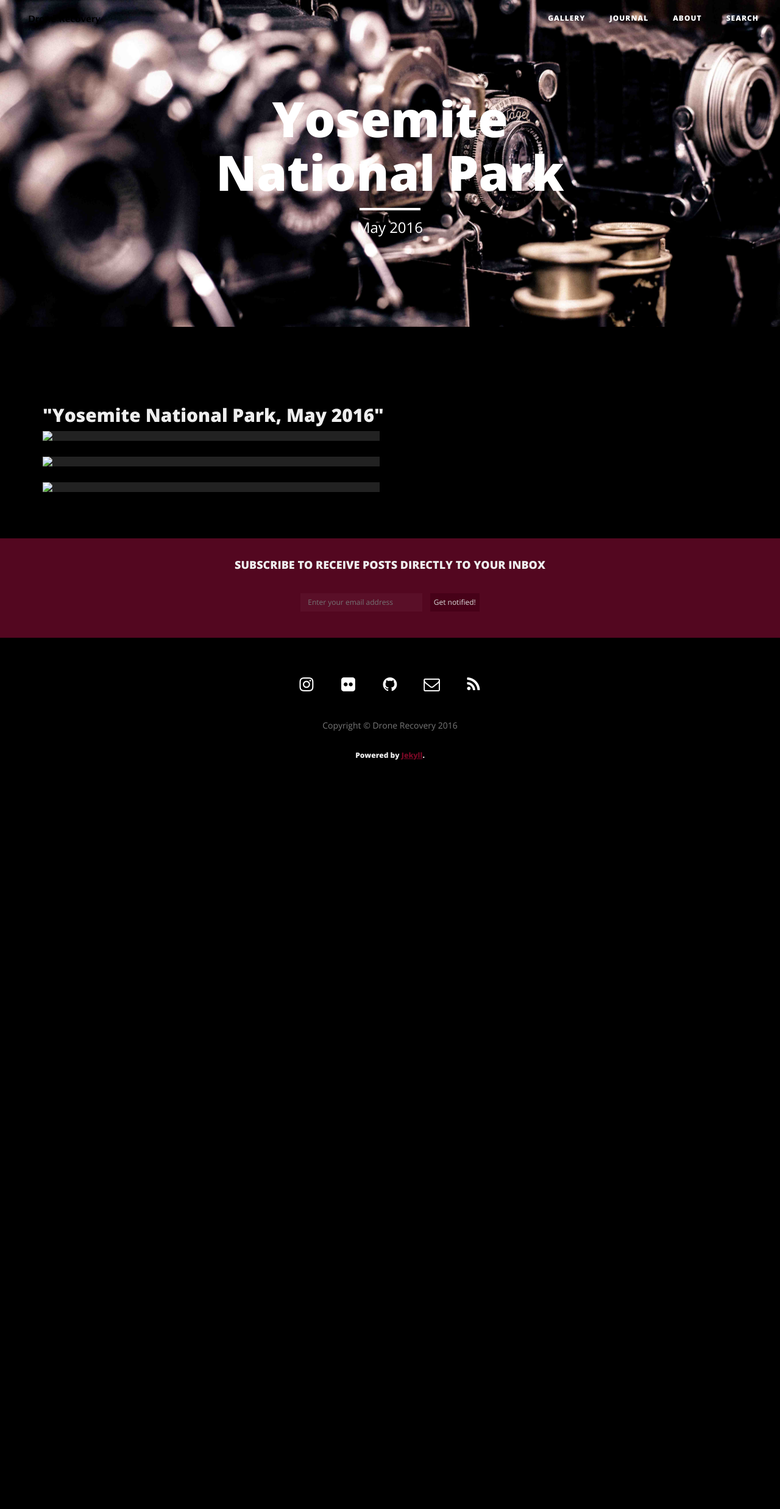
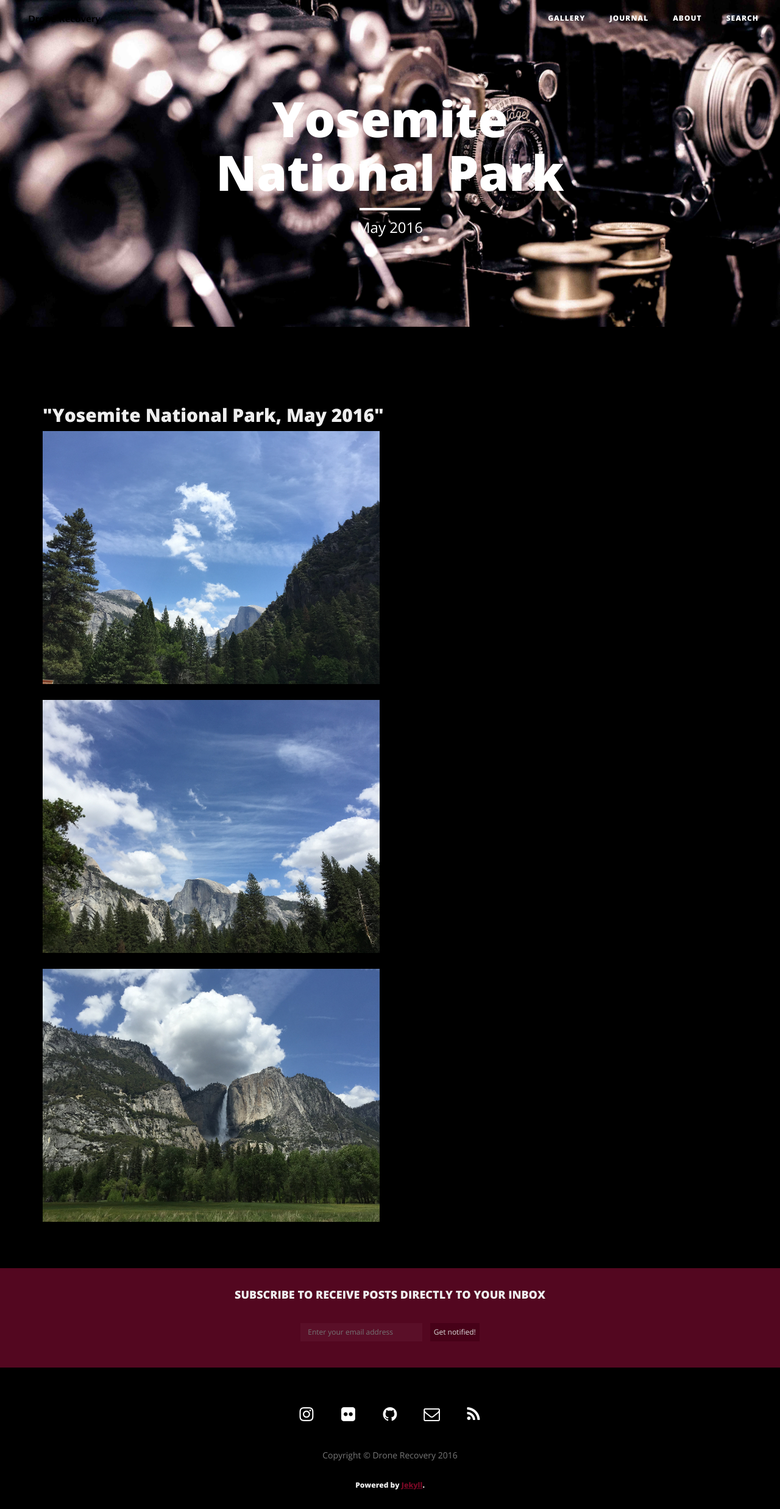
Before and after one commit to Dronerecovery-dot-org/drone-recovery-site, a Jekyll site: the page built from gallery/yosemite_may2016/index.html, in a window 1280 px wide. Shown: the whole page at 61% size. Built offline with Jekyll 4.4.1, drawn with Linux system fonts in a browser that asks for light colours; nearby versions of some CDN libraries; library files that are not in the unit come from our copies; before the commit the page ends 1278 px from its top, so only the background shows below that.

Commit message:
fixed URLs

```diff
--- a/gallery/yosemite_may2016/index.html
+++ b/gallery/yosemite_may2016/index.html
@@ -34,7 +34,7 @@ header-img: "img/gallery-bg.jpg"
 
 				<figure class="gallery-item">
 					<header class='gallery-icon'>
-						<a href="{{ site.baseurl }}/gallery/archive/yosemite_may2016/yosemite01.jpg" class="popup"><img src="{{ site.baseurl }}/gallery/archive/g01/bg1.jpg" style="cursor: default;" /></a>
+						<a href="{{ site.baseurl }}/gallery/archive/yosemite_may2016/yosemite01.jpg" class="popup"><img src="{{ site.baseurl }}/gallery/archive/yosemite_may2016/yosemite01.jpg" style="cursor: default;" /></a>
 					</header>
 					<figcaption class='gallery-caption'>
 						<div class="entry-summary">
@@ -46,7 +46,7 @@ header-img: "img/gallery-bg.jpg"
 
 				<figure class="gallery-item">
 					<header class='gallery-icon'>
-						<a href="{{ site.baseurl }}/gallery/archive/yosemite_may2016/yosemite02.jpg" class="popup"><img src="{{ site.baseurl }}/gallery/archive/g01/bg2.jpg" style="cursor: default;" /></a>
+						<a href="{{ site.baseurl }}/gallery/archive/yosemite_may2016/yosemite02.jpg" class="popup"><img src="{{ site.baseurl }}/gallery/archive/yosemite_may2016/yosemite02.jpg" style="cursor: default;" /></a>
 					</header>
 					<figcaption class='gallery-caption'>
 						<div class="entry-summary">
@@ -58,7 +58,7 @@ header-img: "img/gallery-bg.jpg"
 
 				<figure class="gallery-item">
 					<header class='gallery-icon'>
-						<a href="{{ site.baseurl }}/gallery/archive/yosemite_may2016/yosemite03.jpg" class="popup"><img src="{{ site.baseurl }}/gallery/archive/g01/bg3.jpg" style="cursor: default;" /></a>
+						<a href="{{ site.baseurl }}/gallery/archive/yosemite_may2016/yosemite03.jpg" class="popup"><img src="{{ site.baseurl }}/gallery/archive/yosemite_may2016/yosemite03.jpg" style="cursor: default;" /></a>
 					</header>
 					<figcaption class='gallery-caption'>
 						<div class="entry-summary">
```
